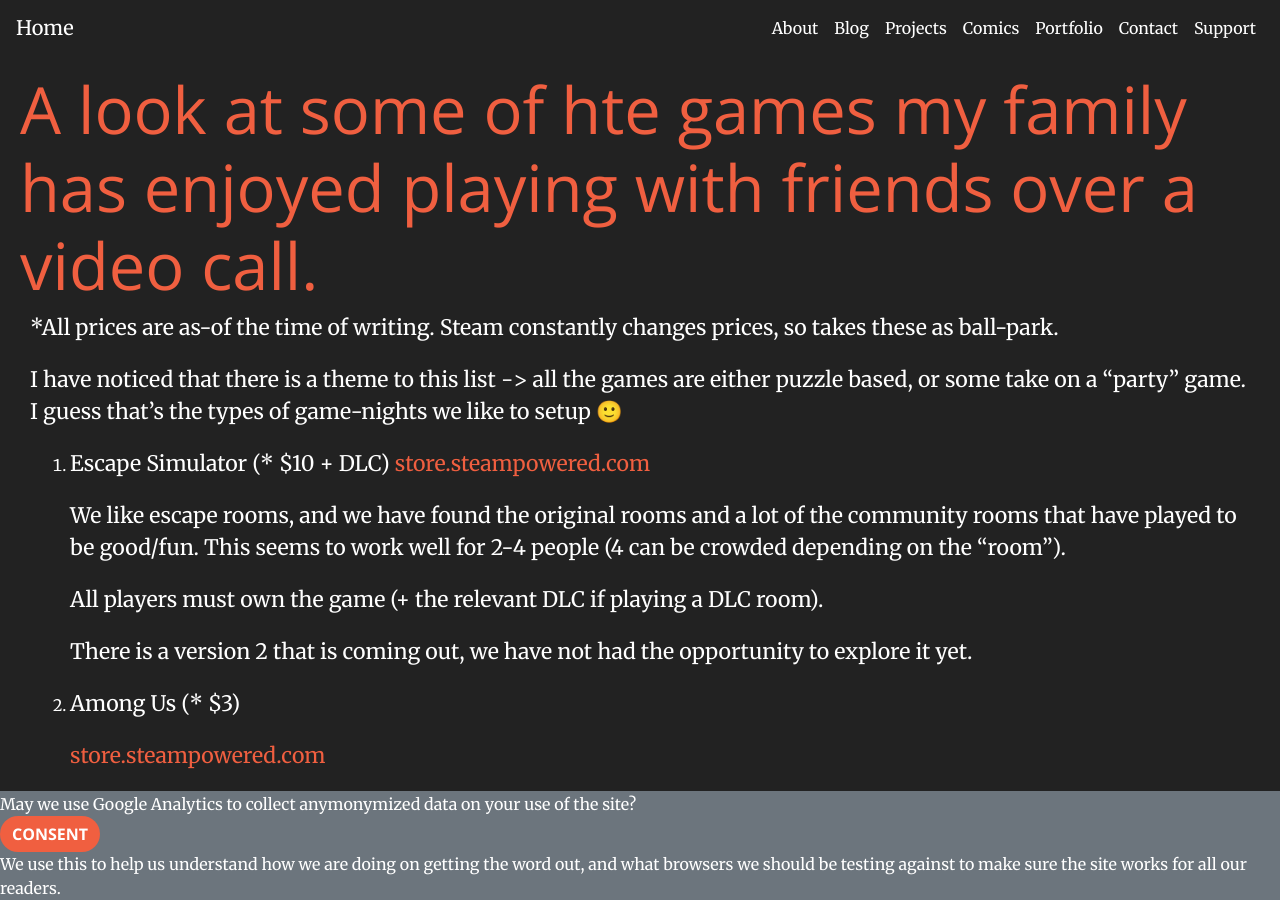
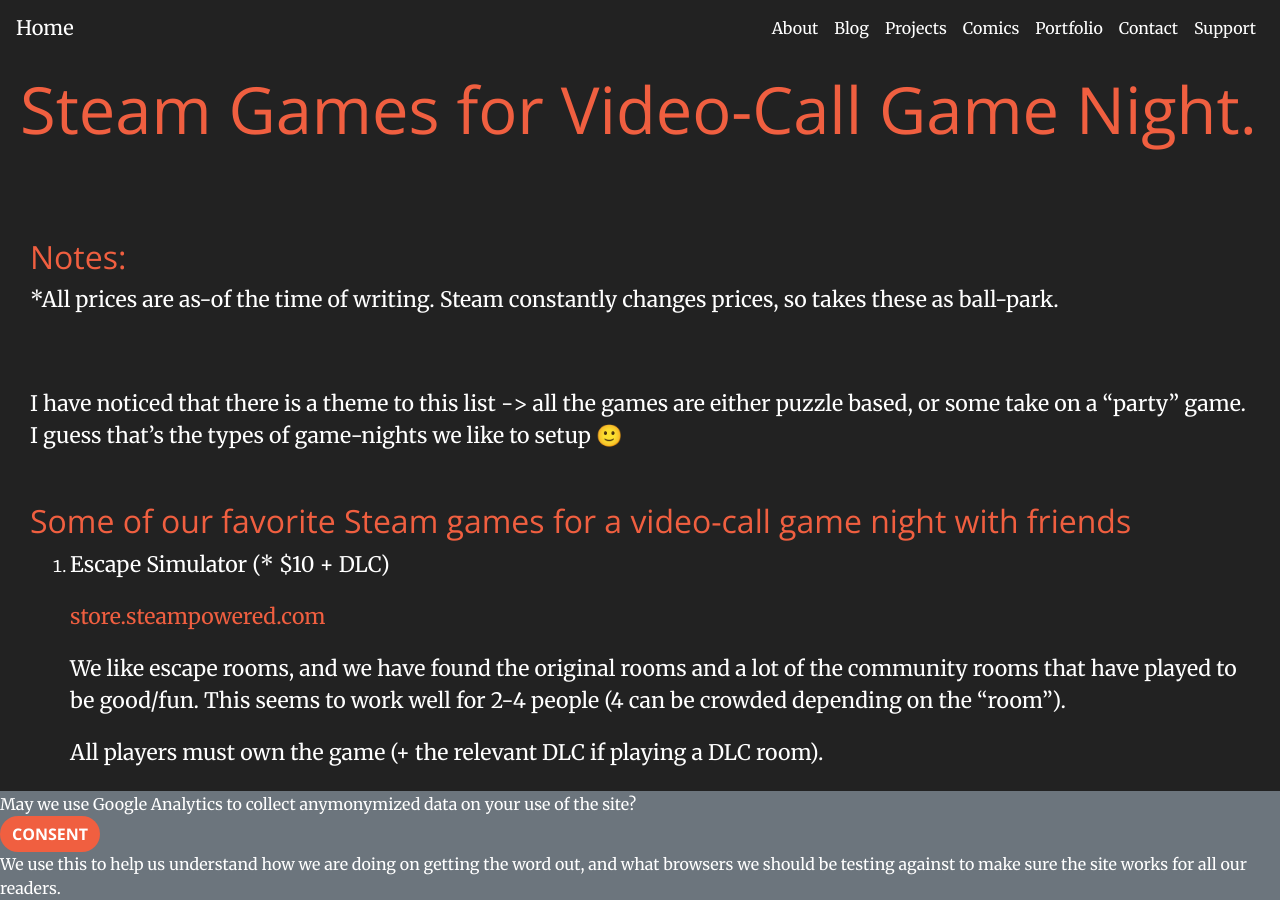
Before and after one commit to mshafer1/website, a Jekyll site: the page built from _Blog/good_steam_games_for_remote_board_game_night.md, in a window 1280 px wide and 900 px high. Built offline with Jekyll 4.4.1, drawn with Linux system fonts in a browser that asks for light colours; comment, search, counter and statistics services are not loaded.

Commit message:
grammar + formatting

```diff
--- a/_Blog/good_steam_games_for_remote_board_game_night.md
+++ b/_Blog/good_steam_games_for_remote_board_game_night.md
@@ -1,16 +1,25 @@
 ---
 layout: blog
-title: "A look at some of hte games my family has enjoyed playing with friends over a video call."
+title: "Steam Games for Video-Call Game Night."
 summary: "Want to play Steam games with friends? Here's a list of ones that my family found works well for our friend group."
 result_file: https://github.com/mshafer1/AHK-generator/blob/master/.travis.yml
 date: 2025-07-06 20:00:00 -0500
 ---
 
+<br/>
+
+## Notes:
+
 \*All prices are as-of the time of writing. Steam constantly changes prices, so takes these as ball-park.
+
+<br/>
 
 I have noticed that there is a theme to this list -> all the games are either puzzle based, or some take on a "party" game. I guess that's the types of game-nights we like to setup 🙂
 
+## Some of our favorite Steam games for a video-call game night with friends
+
 1. Escape Simulator (\* $10 + DLC)
+
     [store.steampowered.com](https://store.steampowered.com/app/1435790/Escape_Simulator/)
 
     We like escape rooms, and we have found the original rooms and a lot of the community rooms that have played to be good/fun. This seems to work well for 2-4 people (4 can be crowded depending on the "room").
```
Also changed, not shown: other parts of _Blog/good_steam_games_for_remote_board_game_night.md (+4 -4 lines).
